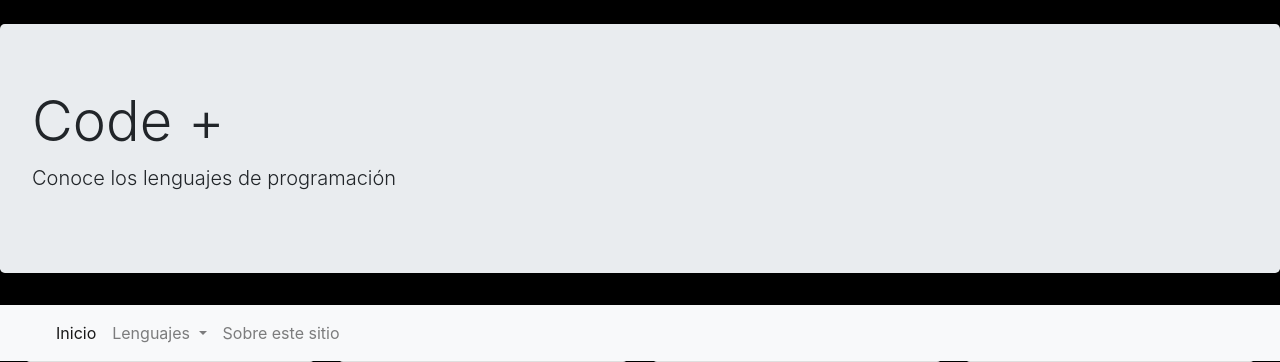
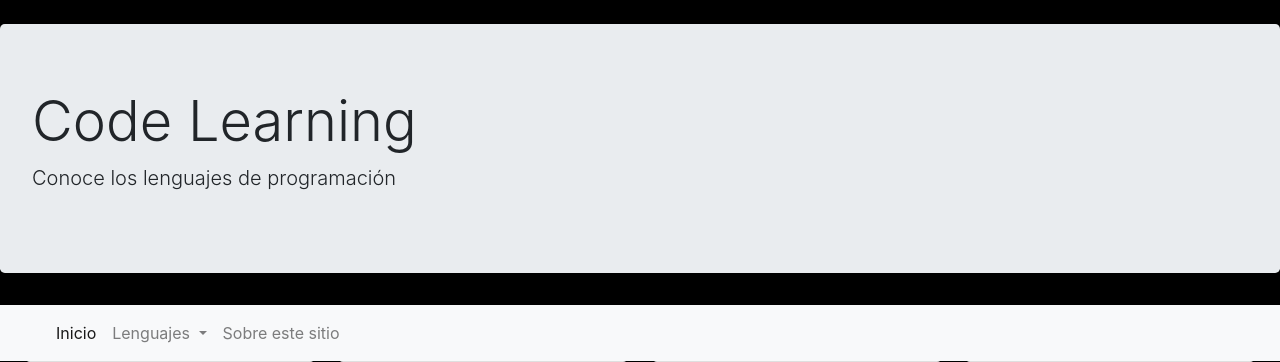
Before and after one commit to DanJ64/despliegue, a PHP site: page /index.php in a window 1280 px wide. Shown: the top 362 px of the page. Run offline with PHP 8.4, Linux system fonts and the light colour scheme; some libraries are stand-ins or nearby versions.

Commit message:
Cambiado titulo y añadido más archivos

```diff
--- a/includes/layout/header.inc
+++ b/includes/layout/header.inc
@@ -1,6 +1,6 @@
 <header>
     <img class=""></img>
     <div class="jumbotron">
-    <h1 class="display-4">Code +</h1>
+    <h1 class="display-4">Code Learning</h1>
     <p class="lead">Conoce los lenguajes de programación</p>
 </header>
--- a/index.php
+++ b/index.php
@@ -11,7 +11,7 @@
     <script src="https://cdnjs.cloudflare.com/ajax/libs/popper.js/1.14.6/umd/popper.min.js" integrity="sha384-wHAiFfRlMFy6i5SRaxvfOCifBUQy1xHdJ/yoi7FRNXMRBu5WHdZYu1hA6ZOblgut" crossorigin="anonymous"></script>
     <script src="https://stackpath.bootstrapcdn.com/bootstrap/4.2.1/js/bootstrap.min.js" integrity="sha384-B0UglyR+jN6CkvvICOB2joaf5I4l3gm9GU6Hc1og6Ls7i6U/mkkaduKaBhlAXv9k" crossorigin="anonymous"></script>
 
-    <title>Code +</title>
+    <title>Code Learning</title>
 </head>
 <body>
 
```
Also changed, not shown: map/Mapa de navegacion.xml (added, +1 -0 lines), README.md (added), map/Mapa de navegacion.jpg (added), 2 other files.
